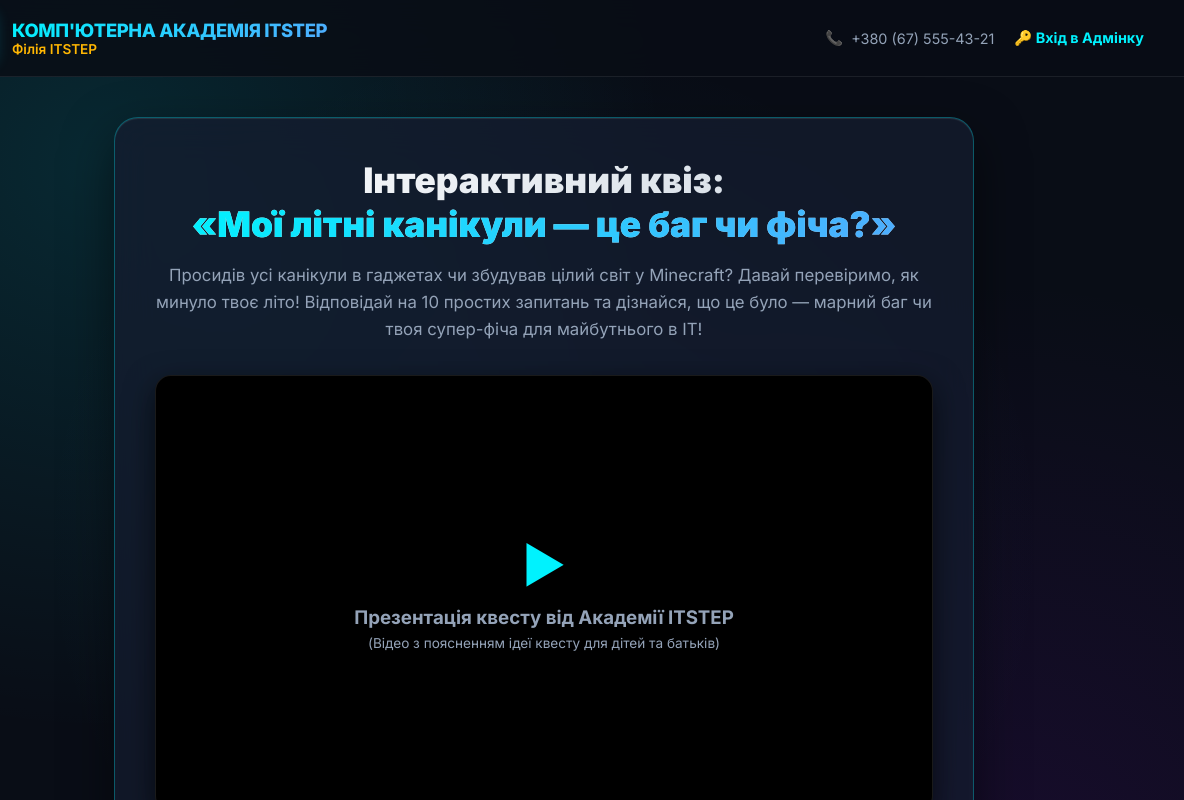
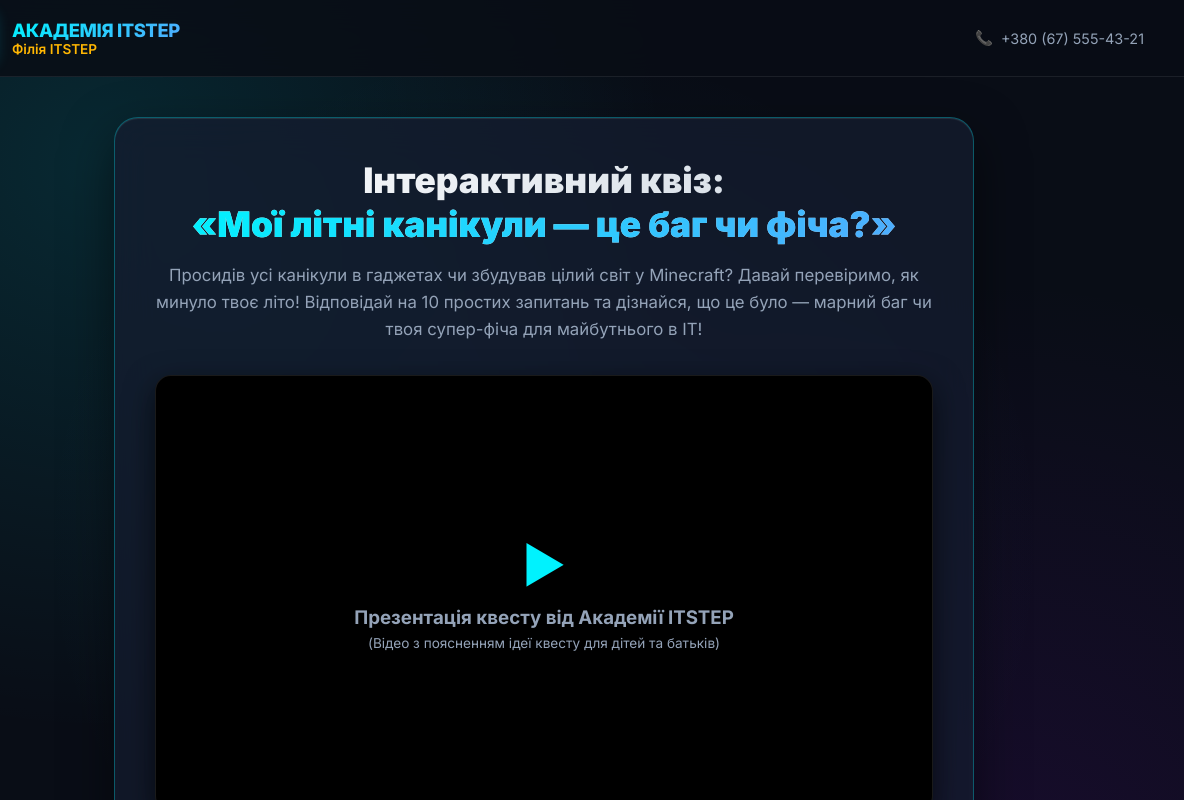
Before and after one commit to shustova-hash/SUMMER_QUIZZ, a website: page public/index.html in a window 1280 px wide. Shown: the top 800 px of the page, 96-1280 px from the left. Drawn offline with Linux system fonts and the light colour scheme; no server answers.

Commit message:
Add files via upload

```diff
--- a/public/index.html
+++ b/public/index.html
@@ -3,7 +3,7 @@
 <head>
   <meta charset="UTF-8">
   <meta name="viewport" content="width=device-width, initial-scale=1.0">
-  <title>Мої літні канікули — це баг чи фіча? | Комп'ютерна Академія ITSTEP</title>
+  <title>Мої літні канікули — це баг чи фіча? | Академія ITSTEP</title>
   <meta name="description" content="Інтерактивний IT-квіз для дітей 7-14 років та їхніх батьків від Академії ITSTEP. Пройдіть тест, дізнайтесь IT-профіль дитини та вигравайте геймерські призи!">
   <link rel="stylesheet" href="css/style.css">
   <script src="js/quiz-data.js" defer></script>
@@ -18,13 +18,12 @@
       <a href="#" class="logo-brand">
         <img src="assets/logo.jpg" alt="Академія ITSTEP Логотип" class="logo-img">
         <div class="brand-info">
-          <span class="brand-title">КОМП'ЮТЕРНА АКАДЕМІЯ ITSTEP</span>
+          <span class="brand-title">АКАДЕМІЯ ITSTEP</span>
           <span class="brand-branch dynamic-branch-name">Філія ITSTEP</span>
         </div>
       </a>
       <div class="header-contacts">
         <a href="tel:" class="contact-item dynamic-phone">📞 <span>+380 (67) 555-43-21</span></a>
-        <a href="/admin.html" class="contact-item" style="color: var(--accent-cyan); font-weight: 700;">🔑 Вхід в Адмінку</a>
       </div>
     </div>
   </header>
```
